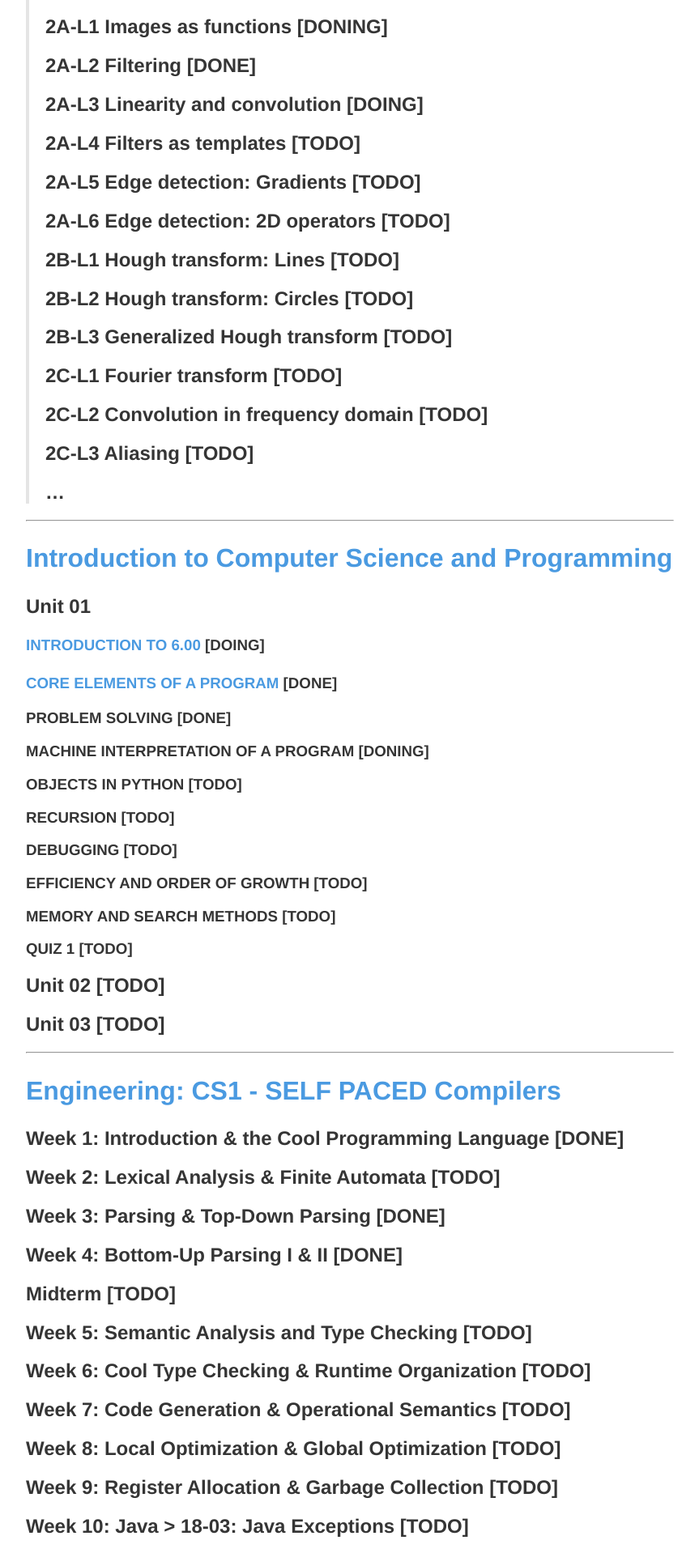
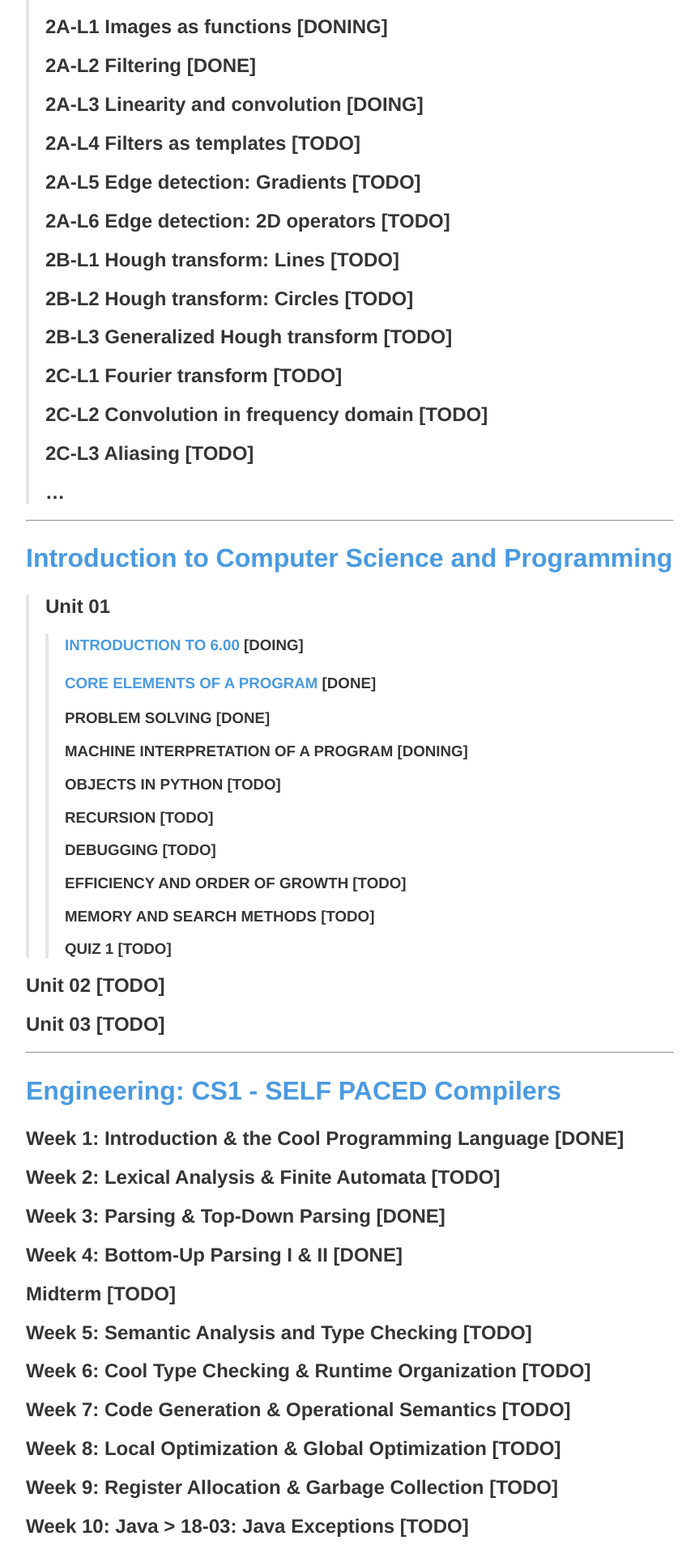
Before and after one commit to trilliwon/ABL, a Jekyll site: the page built from _posts/2017-12-10-doing-list.md, in a window 1280 px wide. Shown: the part 519-2437 px from the top of the page at 81% size, without its empty margins (208-1071 px from the left). Built offline with Jekyll 4.4.1, drawn with Linux system fonts in a browser that asks for light colours.

Commit message:
Sun Dec 10 06:22:58 KST 2017

```diff
--- a/_posts/2017-12-10-doing-list.md
+++ b/_posts/2017-12-10-doing-list.md
@@ -11,11 +11,11 @@
 > DOINGLIST contains what I am studying these days.
 
 # [Introduction to Computer Vision](https://www.udacity.com/course/introduction-to-computer-vision--ud810)
->
-## 1A-L1 Introduction [DONE]
-## 2A-L1 Images as functions [DONING]
-## 2A-L2 Filtering [DONE]
-## 2A-L3 Linearity and convolution [DOING]
+
+>## 1A-L1 Introduction [DONE]
+>## 2A-L1 Images as functions [DONING]
+>## 2A-L2 Filtering [DONE]
+>## 2A-L3 Linearity and convolution [DOING]
 ## 2A-L4 Filters as templates [TODO]
 ## 2A-L5 Edge detection: Gradients [TODO]
 ## 2A-L6 Edge detection: 2D operators [TODO]
@@ -31,17 +31,17 @@
 
 # [Introduction to Computer Science and Programming](https://ocw.mit.edu/courses/electrical-engineering-and-computer-science/6-00sc-introduction-to-computer-science-and-programming-spring-2011/)
 
-## Unit 01
-### [INTRODUCTION TO 6.00](http://www.trilliwon.com/blog/mit600cs_unit1_01/) [DOING]
-### [CORE ELEMENTS OF A PROGRAM](http://www.trilliwon.com/blog/mit600cs_unit1_02/) [DONE]
-### PROBLEM SOLVING [DONE]
-### MACHINE INTERPRETATION OF A PROGRAM [DONING]
-### OBJECTS IN PYTHON [TODO]
-### RECURSION [TODO]
-### DEBUGGING [TODO]
-### EFFICIENCY AND ORDER OF GROWTH [TODO]
-### MEMORY AND SEARCH METHODS [TODO]
-### QUIZ 1 [TODO]
+>## Unit 01
+>>### [INTRODUCTION TO 6.00](http://www.trilliwon.com/blog/mit600cs_unit1_01/) [DOING]
+>### [CORE ELEMENTS OF A PROGRAM](http://www.trilliwon.com/blog/mit600cs_unit1_02/) [DONE]
+>### PROBLEM SOLVING [DONE]
+>### MACHINE INTERPRETATION OF A PROGRAM [DONING]
+>### OBJECTS IN PYTHON [TODO]
+>### RECURSION [TODO]
+>### DEBUGGING [TODO]
+>### EFFICIENCY AND ORDER OF GROWTH [TODO]
+>### MEMORY AND SEARCH METHODS [TODO]
+>### QUIZ 1 [TODO]
 
 ## Unit 02 [TODO]
 ## Unit 03 [TODO]
```
